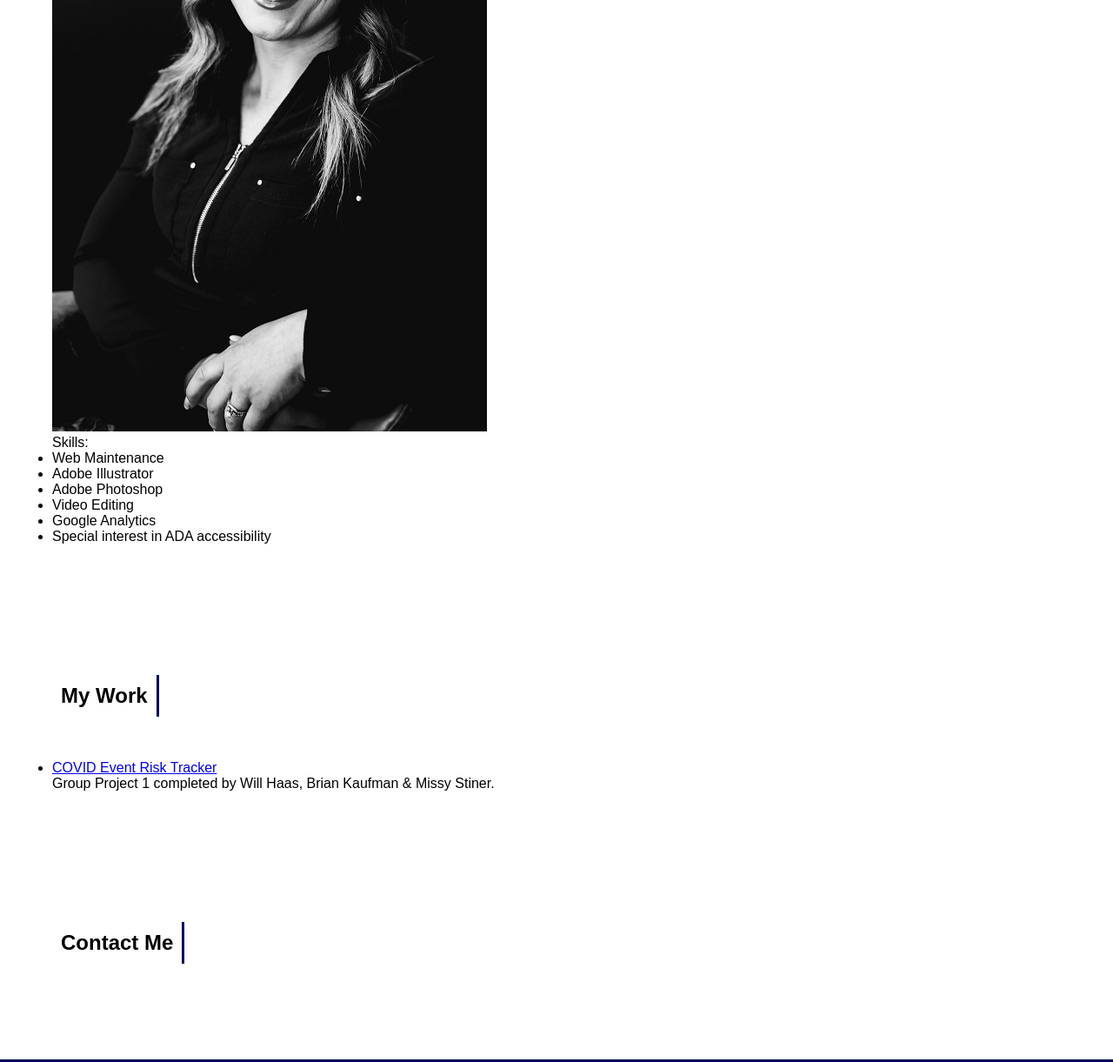
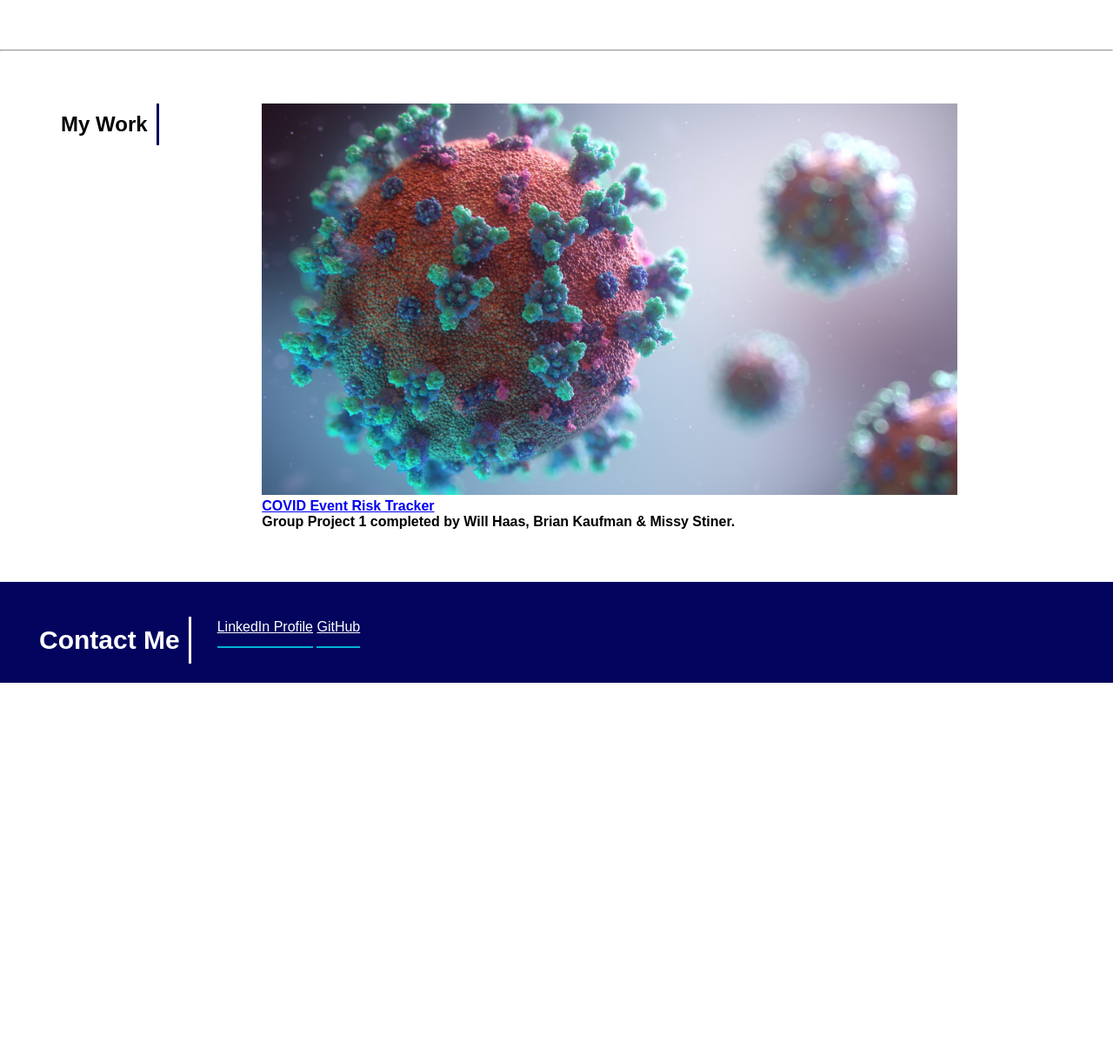
Before and after one commit to MissyStiner/portfolio, a plain HTML site: page index.html in a window 1280 px wide. Shown: the part 1124-2345 px from the top of the page at 87% size. After the commit the page ends 1909 px from the top, so only its background shows below. Drawn offline with Linux system fonts and the light colour scheme.

Commit message:
section styling

```diff
--- a/assets/css/style.css
+++ b/assets/css/style.css
@@ -14,7 +14,7 @@ body {
 header {
     padding: 20px 35px;
     background-color: #03045E;
-    display: flex;
+    display: flex-end;
     flex-wrap: wrap;
     position: -webkit-sticky;
     position: sticky;
@@ -89,13 +89,15 @@ footer h3 {
     display: inline;
     color: #ffffff;
     font-size: 30px;
-    margin: 0;
+    margin-right: 30px;
+    float:left;
+    border-right: solid;
+    padding: 10px;
 }
 
 footer div {
-    float: right;
     line-height: 1.5;
-    text-align: right;
+    display: inline-flex;
 }
 
 footer a {
@@ -115,12 +117,29 @@ section {
 }
 
 .left-column {
-    flex: 1 30%;
-    margin: 30px auto;
-    padding-bottom: 20px;
+    flex: 1 45%;
+    margin-right: 50px;
+
+}
+
+.profile {
     display: flex;
-    flex-wrap: wrap;
-    align-items:flex-start;
+    justify-content: space-around;
+
+}
+
+.profile img {
+    max-width: 250px;
+}
+
+.work {
+    display: flex;
+    justify-content: space-around;
+}
+
+.work img {
+    max-width: 800px;
+    align-content: center;
 }
 
 /*responsive elements*/
--- a/index.html
+++ b/index.html
@@ -41,9 +41,8 @@
             <h2 class="heading">About Me</h2>
         </div>
         <div class="profile">
-            <img src="/assets/images/stiner.jpg">
-        </div>
-            <p>Skills:</p>
+        <div class="profile-text">
+            <p>
                 <ul>
                     <li>Web Maintenance</li>
                     <li>Adobe Illustrator</li>
@@ -52,35 +51,41 @@
                     <li>Google Analytics</li>
                     <li>Special interest in ADA accessibility</li>
                 </ul>
-        <!-- Add pending web dev skills from bootcamp -->
-
+            </p>
+        </div>
+        <div class="profile-image">
+            <img alt="black and white photo of smiling girl with long hair" src="assets/images/stiner.jpg"/>
+        <div>
+        </div>
     </section>
-
+    <hr>
     <section id="work">
         <div class="left-column">
             <h2 class="heading">My Work</h2>
         </div>
-            <ul>
-                <li><a href="https://bpkaufman4.github.io/Group-2-project-1/">COVID Event Risk Tracker</a><br>
-                Group Project 1 completed by Will Haas, Brian Kaufman & Missy Stiner.</li>
-            </ul>
-            <!-- Run Buddy -->
-            <!-- Add 3, 4, 5, 6 -->
+        <div class="work">
+            <div class="work-image" style="justify-content: center;">
+                <img  src="assets/images/covid.jpg"/>
+                    <p><strong>
+                        <a href="https://bpkaufman4.github.io/Group-2-project-1/">
+                        COVID Event Risk Tracker
+                        </a>
+                            <br>
+                            Group Project 1 completed by Will Haas, Brian Kaufman & Missy Stiner.</strong>
+                    </p>
+            </div>
+        </div>
     </section>
 
-    <section id="contact">
-        <div class="left-column">
-            <h2 class="heading">Contact Me</h2>
-        </div>
-
-        <!-- LinkedIn & GitHub -->
-    </section>
 
     <!-- footer -->
-    <footer>
-        <h3>2021</h3>
+    <footer id="contact">
+        <h3>Contact Me</h3>
             <div>
-                <a href=https://www.linkedin.com/in/melissajts>LinkedIn Profile</a>
+                <a class="primary-border" href=https://www.linkedin.com/in/melissajts>LinkedIn Profile</a>
+            </div>
+            <div>
+                <a class="primary-border" href="https://github.com/MissyStiner">GitHub</a>
             </div>
     </footer>
 
```
Also changed, not shown: assets/images/covid.jpg (added), assets/images/hero-bg.jpg (added), assets/images/risk_tracker.PNG (added).
